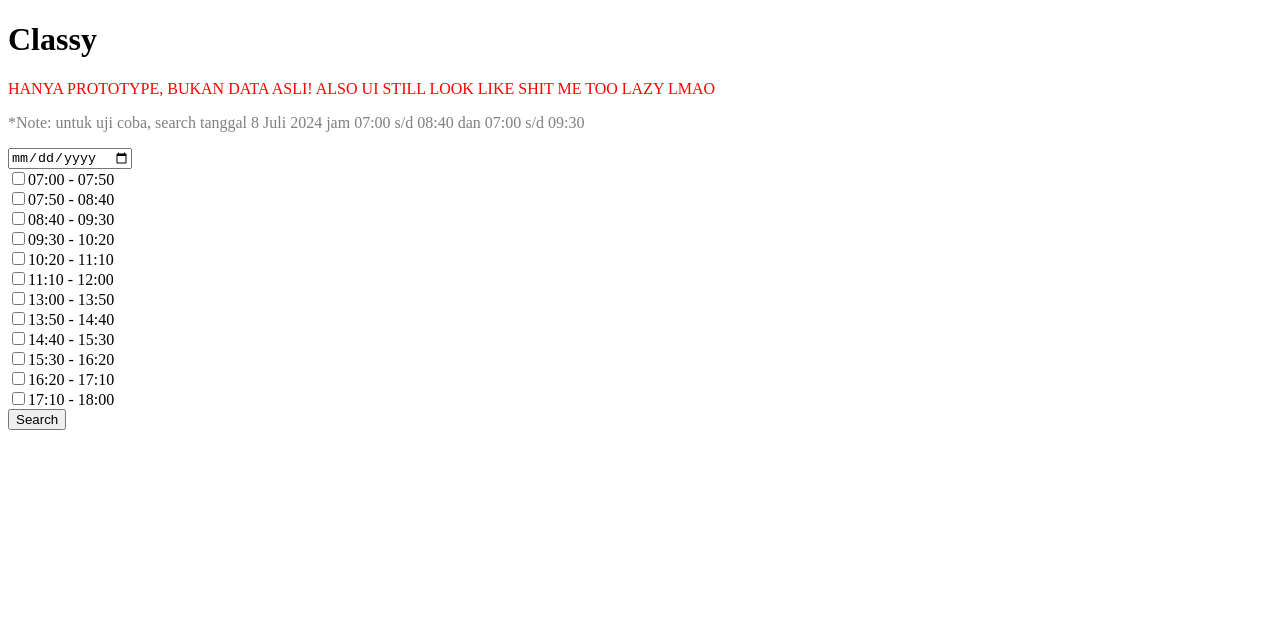
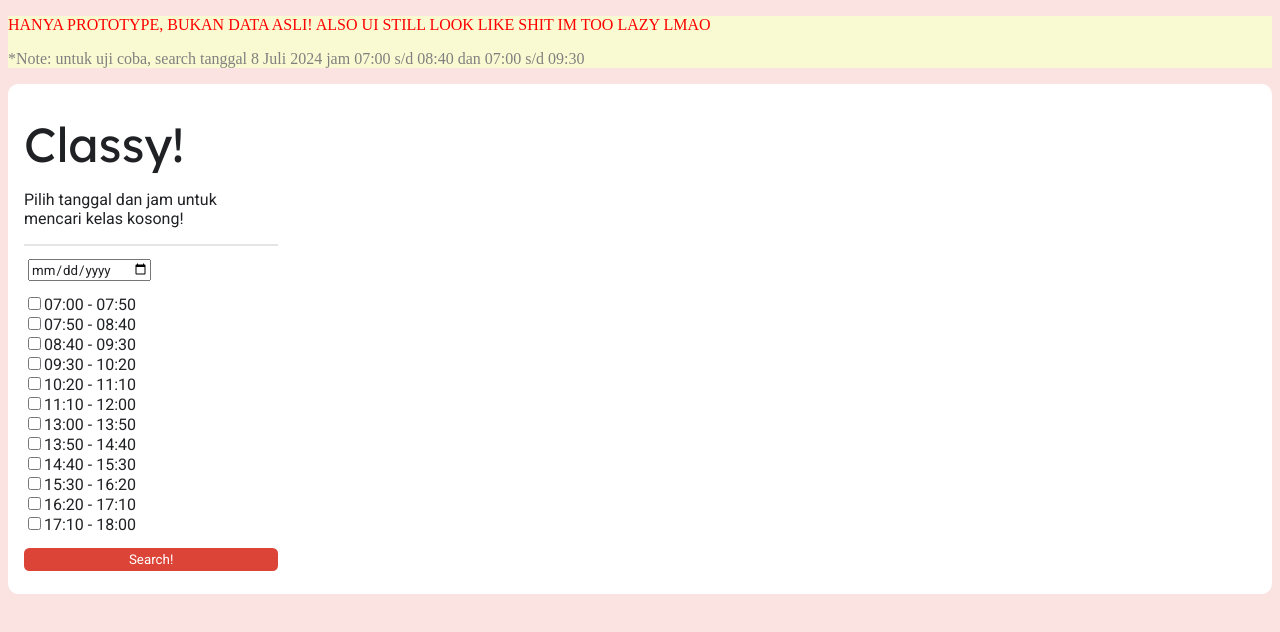
Before and after one commit to AyamKiwi/Classy, a plain HTML site: page index.html in a window 1280 px wide. Drawn offline with Linux system fonts and the light colour scheme.

Commit message:
Making the UI somewhat usable

```diff
--- /dev/null
+++ b/fonts.css
@@ -0,0 +1,14 @@
+@import url('https://fonts.googleapis.com/css2?family=Lexend&family=Roboto&display=swap');
+
+.lexend {
+  font-family: "Lexend", sans-serif;
+  font-optical-sizing: auto;
+  font-weight: 400;
+  font-style: normal;
+}
+
+.roboto-regular {
+  font-family: "Roboto", sans-serif;
+  font-weight: 400;
+  font-style: normal;
+}
--- a/index.html
+++ b/index.html
@@ -1,25 +1,43 @@
 <!DOCTYPE html>
 <html lang="en">
 <head>
+
     <meta charset="UTF-8">
     <meta name="viewport" content="width=device-width, initial-scale=1.0">
     <title>Classy</title>
+
+    <link rel="stylesheet" href="fonts.css">
     <link rel="stylesheet" href="styles.css">
+
 </head>
 <body>
-    <h1>Classy</h1>
-    <p style="color: red;">HANYA PROTOTYPE, BUKAN DATA ASLI! ALSO UI STILL LOOK LIKE SHIT ME TOO LAZY LMAO</p>
-    <p style="color: gray;">*Note: untuk uji coba, search tanggal 8 Juli 2024 jam 07:00 s/d 08:40 dan 07:00 s/d 09:30</p>
-    <input type="date" id="tanggal">
-    <div id="jam">
+    <div id="warning">
+        <p style="color: red;">HANYA PROTOTYPE, BUKAN DATA ASLI! ALSO UI STILL LOOK LIKE SHIT IM TOO LAZY LMAO</p>
+        <p style="color: gray;">*Note: untuk uji coba, search tanggal 8 Juli 2024 jam 07:00 s/d 08:40 dan 07:00 s/d 09:30</p>
     </div>
-    <button type="button" onclick="search()">Search</button>
-    <ul id="results"></ul>
-    <br>
-    <div id="gform" style="display: none;">
-        <p style="color: gray;">Karena masih prototype, boleh isi asal. Kalau gform nya error buka <a href="https://forms.gle/nGnp4mm5WTWDHri56">link ini aja</a></p>
-        <iframe src="https://docs.google.com/forms/d/e/1FAIpQLSfi7v4Muds6XrviG5F40JkhASyqo92DdYc9oOWw8UlhfpoWbw/viewform?embedded=true" width="640" height="868" frameborder="0" marginheight="0" marginwidth="0">Loading…</iframe>
+
+    <div id="main">
+        <div id="search-area" class="area">
+            <div id="search-query" class="container fixed-width">
+                <h1 class="lexend title">
+                    Classy!
+                </h1>
+                <p class="roboto-regular">
+                    Pilih tanggal dan jam untuk mencari kelas kosong!
+                </p>
+                <div class="line component"></div>
+                <input type="date" id="tanggal" class="roboto-regular component input">
+                <div id="jam" class="component"></div>
+                <button id="search-btn" type="button" onclick="search()" class="roboto-regular component btn">Search!</button>
+            </div>
+            <div id="results" class="container flex no-header"></div>
+        </div>
+        <div id="gform" style="display: none;">
+            <p style="color: gray;">&emsp;&emsp;Karena masih prototype, boleh isi asal. Kalau gform nya error buka <a href="https://forms.gle/nGnp4mm5WTWDHri56">link ini aja</a></p>
+            <iframe src="https://docs.google.com/forms/d/e/1FAIpQLSfi7v4Muds6XrviG5F40JkhASyqo92DdYc9oOWw8UlhfpoWbw/viewform?embedded=true" width="640" height="1280" frameborder="0" marginheight="0" marginwidth="0">Loading…</iframe>
+        </div>
     </div>
+
     <script src="papaparse.min.js"></script>
     <script src="init.js"></script>
     <script src="index.js"></script>
--- a/index.js
+++ b/index.js
@@ -6,6 +6,7 @@ const link_jadwal_classy = load_link_jadwal_classy();
 const link_jadwal_resmi = load_link_jadwal_resmi();
 
 init_checkbox(list_jam);
+// init_date();
 
 function filter_classy(row) {
     const filter_date = new Date(document.getElementById('tanggal').value).toDateString();
@@ -20,10 +21,10 @@ function filter_classy(row) {
 
 function display(res, array, string, type) {
     for(let ruangan of array) {
-        const li = document.createElement('li');
-        li.innerHTML = `(${string}) ${ruangan}`;
-        li.setAttribute('class', type)
-        res.appendChild(li);
+        const item = document.createElement('div');
+        item.innerHTML = `${string} ${ruangan}`;
+        item.setAttribute('class', `result ${type} roboto-regular`)
+        res.appendChild(item);
     }
 }
 
@@ -38,11 +39,13 @@ function search_classy(results) {
 
     const res = document.getElementById('results');
     res.innerHTML = '';
-    display(res, tersedia, 'Tersedia', 'tersedia');
-    display(res, jadwal_classy, 'Terjadwal Classy', 'jadwal-classy');
-    display(res, jadwal_resmi, 'Terjadwal Resmi', 'jadwal-resmi');
+    display(res, tersedia, '✅(Tersedia)', 'tersedia');
+    display(res, jadwal_classy, '⚠️(Terjadwal Classy)', 'jadwal-classy');
+    display(res, jadwal_resmi, '⛔(Terjadwal Resmi)', 'jadwal-resmi');
     const gform = document.getElementById('gform');
     if(gform.style.display === 'none') {gform.style.display = 'block'}
+    document.getElementById('search-btn').setAttribute('style','opacity: 1');
+    document.getElementById('search-btn').innerHTML = 'Search!';
 }
 
 function to_bool(string) {
@@ -79,6 +82,8 @@ function search() {
     let tersedia = [];
     let jadwal_classy = [];
     let jadwal_resmi = [];
+    document.getElementById('search-btn').setAttribute('style','opacity: 0.6');
+    document.getElementById('search-btn').innerHTML = 'Loading...';
     Papa.parse(link_jadwal_resmi, {
         download: true,
         header: true,
--- a/init.js
+++ b/init.js
@@ -92,9 +92,24 @@ function init_checkbox(list_jam) {
         document.getElementById('jam').appendChild(checkbox_jam);
         const label_jam = document.createElement('label');
         label_jam.setAttribute('for', jam);
+        label_jam.setAttribute('class', 'roboto-regular')
         label_jam.innerHTML = jam;
         document.getElementById('jam').appendChild(label_jam);
         const br = document.createElement('br')
         document.getElementById('jam').appendChild(br);
     }
 }
+
+function init_date() {
+    let date = new Date(),
+        day = date.getDate(),
+        month = date.getMonth() + 1,
+        year = date.getFullYear();
+
+    if (month < 10) month = "0" + month;
+    if (day < 10) day = "0" + day;
+
+    const todayDate = `${year}-${month}-${day}`;
+
+    document.getElementById('tanggal').defaultValue = todayDate;
+}
--- a/styles.css
+++ b/styles.css
@@ -1,3 +1,72 @@
+* {
+    color: #202124;
+}
+
+body {
+    background-color: #fae3e1;
+}
+
+.area {
+    background-color: #ffffff;
+    border-radius: 8pt;
+    padding: 6pt;
+    display: inline-flex;
+    width: calc(100% - 16px);
+}
+
+.fixed-width {
+    width: 330px;
+}
+
+.container {
+    margin: 6pt;
+}
+
+.component {
+    margin: 0.5em 0 0.5em;
+}
+
+.title {
+    font-size: 3em;
+    margin: 0.3em 0 0.3em;
+}
+
+.line {
+    border: solid black 1px;
+    opacity: 0.1;
+}
+
+.input {
+    margin: 5px 4px 5px;
+}
+
+.btn {
+    width: 100%;
+    color: #ffffff;
+    background-color: #db4437;
+    border-radius: 4pt;
+    border: none;
+    padding: 0.3em;
+    cursor: pointer;
+}
+
+.flex {
+    width: 100%;
+    display: flex;
+    flex-wrap: wrap;
+}
+
+.no-header {
+    padding-top: 0.6em;
+}
+
+.result {
+    padding: 0.3em;
+    margin: 0.3em;
+    border-radius: 0.3em;
+    width: 100%;
+}
+
 .tersedia {
     background-color: lightgreen;
 }
@@ -9,3 +78,12 @@
 .jadwal-classy {
     background-color: khaki;
 }
+
+#warning {
+    background-color: lightgoldenrodyellow;
+}
+
+#main {
+    display: flex;
+    width: calc(100%-16px);
+}
```
